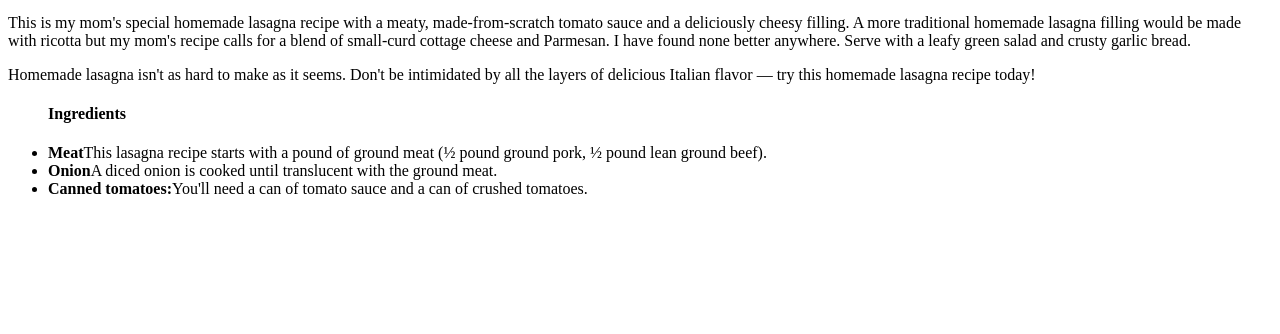
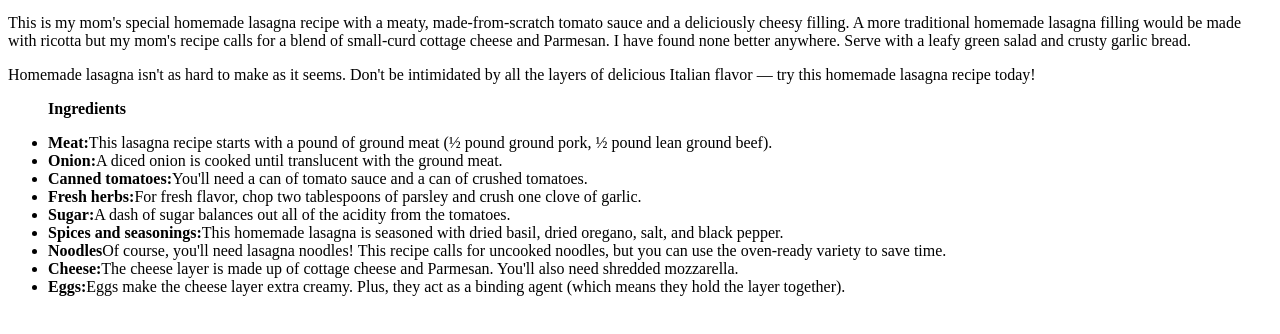
Before and after one commit to Fiiam/odin-recipes, a plain HTML site: page recipes/lasagna.html in a window 1280 px wide. Shown: the part 100-434 px from the top of the page. Drawn offline with Linux system fonts and the light colour scheme.

Commit message:
Add Ingredients list for lasagna

```diff
--- a/recipes/lasagna.html
+++ b/recipes/lasagna.html
@@ -10,6 +10,7 @@
 <body>
 
   <h1>Lasagna</h1>
+
   <a href="https://imagesvc.meredithcorp.io/v3/mm/image?url=https%3A%2F%2Fpublic-assets.meredithcorp.io%2Ff5fb06bae980ae5f3bc67b14d71ff4f5%2F1667067170083Homemade-Lasagna.jpeg&q=60&c=sc&orient=true&poi=auto&h=512">Cooked lasagna on the plate</a>
 
   <p>This is my mom's special homemade lasagna recipe with a meaty, made-from-scratch tomato sauce and a deliciously cheesy filling. A more traditional homemade lasagna filling would be made with ricotta but my mom's recipe calls for a blend of small-curd cottage cheese and Parmesan. I have found none better anywhere. Serve with a leafy green salad and crusty garlic bread.</p>
@@ -17,13 +18,26 @@
   <p>Homemade lasagna isn't as hard to make as it seems. Don't be intimidated by all the layers of delicious Italian flavor — try this homemade lasagna recipe today!</p>
 
 <ul>
-  <h4>Ingredients</h4>
 
-    <li><strong>Meat</strong>This lasagna recipe starts with a pound of ground meat (½ pound ground pork, ½ pound lean ground beef).</li>
+  <p><strong>Ingredients</strong></p>
 
-    <li><strong>Onion</strong>A diced onion is cooked until translucent with the ground meat.</li>
+    <li><strong>Meat:</strong>This lasagna recipe starts with a pound of ground meat (½ pound ground pork, ½ pound lean ground beef).</li>
+
+    <li><strong>Onion:</strong>A diced onion is cooked until translucent with the ground meat.</li>
 
     <li><strong>Canned tomatoes:</strong>You'll need a can of tomato sauce and a can of crushed tomatoes.</li>
+
+    <li><strong>Fresh herbs:</strong>For fresh flavor, chop two tablespoons of parsley and crush one clove of garlic.</li>
+
+    <li><strong>Sugar:</strong>A dash of sugar balances out all of the acidity from the tomatoes.</li>
+
+    <li><strong>Spices and seasonings:</strong>This homemade lasagna is seasoned with dried basil, dried oregano, salt, and black pepper.</li>
+
+    <li><strong>Noodles</strong>Of course, you'll need lasagna noodles! This recipe calls for uncooked noodles, but you can use the oven-ready variety to save time.</li>
+
+    <li><strong>Cheese:</strong>The cheese layer is made up of cottage cheese and Parmesan. You'll also need shredded mozzarella.</li>
+
+    <li><strong>Eggs:</strong>Eggs make the cheese layer extra creamy. Plus, they act as a binding agent (which means they hold the layer together).</li>
 
 
 </ul>
```
Also changed, not shown: index.html (+1 -1 lines).
